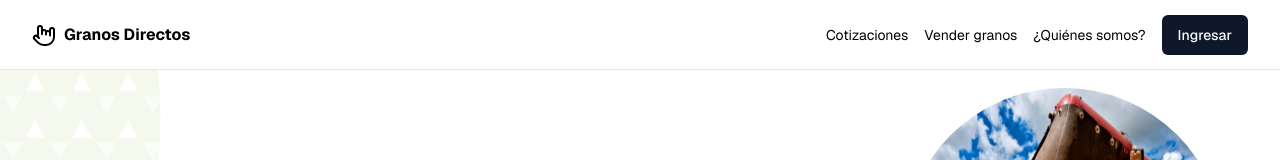
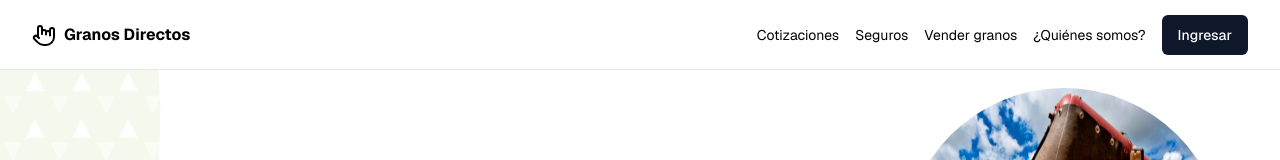
Before and after one commit to cotarelorodrigo/todocampo, a Next.js app: page / in a window 1280 px wide. Shown: the top 160 px of the page. Built offline with nearby package versions, Linux system fonts and the light colour scheme; no server answers.

Commit message:
create /seguros page

```diff
--- a/src/app/cotizaciones/page.tsx
+++ b/src/app/cotizaciones/page.tsx
@@ -7,7 +7,9 @@ export default function Cotizaciones() {
   return (
     <div className="flex flex-col w-full h-screen">
       <div className="w-full bg-cane-200 h-[250px] flex flex-col items-center justify-center gap-2 mt-[70px] relative bg-[url('/assets/grid.svg')] p-4">
-        <h2 className="text-4xl font-bold">Cotizaciones</h2>
+        <h2 className="text-4xl font-bold">
+          Mantente Informado con Nuestras Cotizaciones de Granos
+        </h2>
         <h3>Encontra tu mejor cotizacion</h3>
       </div>
       <div className="flex flex-1 pt-4">
--- /dev/null
+++ b/src/app/seguros/page.tsx
@@ -0,0 +1,3 @@
+export default function Seguros() {
+  return <div>Seguros</div>;
+}
--- a/src/components/ContactoButton/ContactoButton.tsx
+++ b/src/components/ContactoButton/ContactoButton.tsx
@@ -1,5 +1,10 @@
 import { Button } from "@/components/ui/button";
+import Link from "next/link";
 
 export default function ContactoButton() {
-  return <Button className="bg-cane-500 hover:bg-cane-600">Contáctanos</Button>;
+  return (
+    <Link href="/sign-in">
+      <Button className="bg-cane-500 hover:bg-cane-600">Contáctanos</Button>;
+    </Link>
+  );
 }
--- a/src/components/NavBar/MenuButtons.tsx
+++ b/src/components/NavBar/MenuButtons.tsx
@@ -23,7 +23,7 @@ const MenuButtons = ({
         //console.log("Active:", pathname === data.idLink);
         return (
           <NavBarButton
-            key={data.id}
+            key={data.name}
             href={data.idLink}
             name={data.name}
             onClick={onClick}
--- a/src/components/NavBar/NavBar.data.ts
+++ b/src/components/NavBar/NavBar.data.ts
@@ -1,16 +1,17 @@
 export const dataNavBar = [
   {
-    id: 1,
     name: "Cotizaciones",
     idLink: "/cotizaciones",
   },
   {
-    id: 2,
+    name: "Seguros",
+    idLink: "/seguros",
+  },
+  {
     name: "Vender granos",
     idLink: "/ventas",
   },
   {
-    id: 3,
     name: "¿Quiénes somos?",
     idLink: "/nosotros",
   },
--- a/src/components/SecondBlock/SecondBlock.tsx
+++ b/src/components/SecondBlock/SecondBlock.tsx
@@ -9,6 +9,7 @@ import {
 import { ShoppingCart, HeartHandshake, CandlestickChart } from "lucide-react";
 import { ReactNode } from "react";
 import { cn } from "@/lib/utils";
+import Link from "next/link";
 
 const CardInfo = ({
   title,
@@ -46,11 +47,13 @@ function SecondBlock() {
           title="Comercialización de granos"
           description="Comercializa tus granos de la forma mas sencilla y segura"
         />
-        <CardInfo
-          icon={<HeartHandshake size={64} />}
-          title="Seguros Agropecuarios"
-          description="Contrata tu seguro y dormi tranquilo"
-        />
+        <Link href="/seguros">
+          <CardInfo
+            icon={<HeartHandshake size={64} />}
+            title="Seguros Agropecuarios"
+            description="Contrata tu seguro y dormi tranquilo"
+          />
+        </Link>
         <CardInfo
           className="bg-cane-50"
           icon={<CandlestickChart size={64} />}
```
